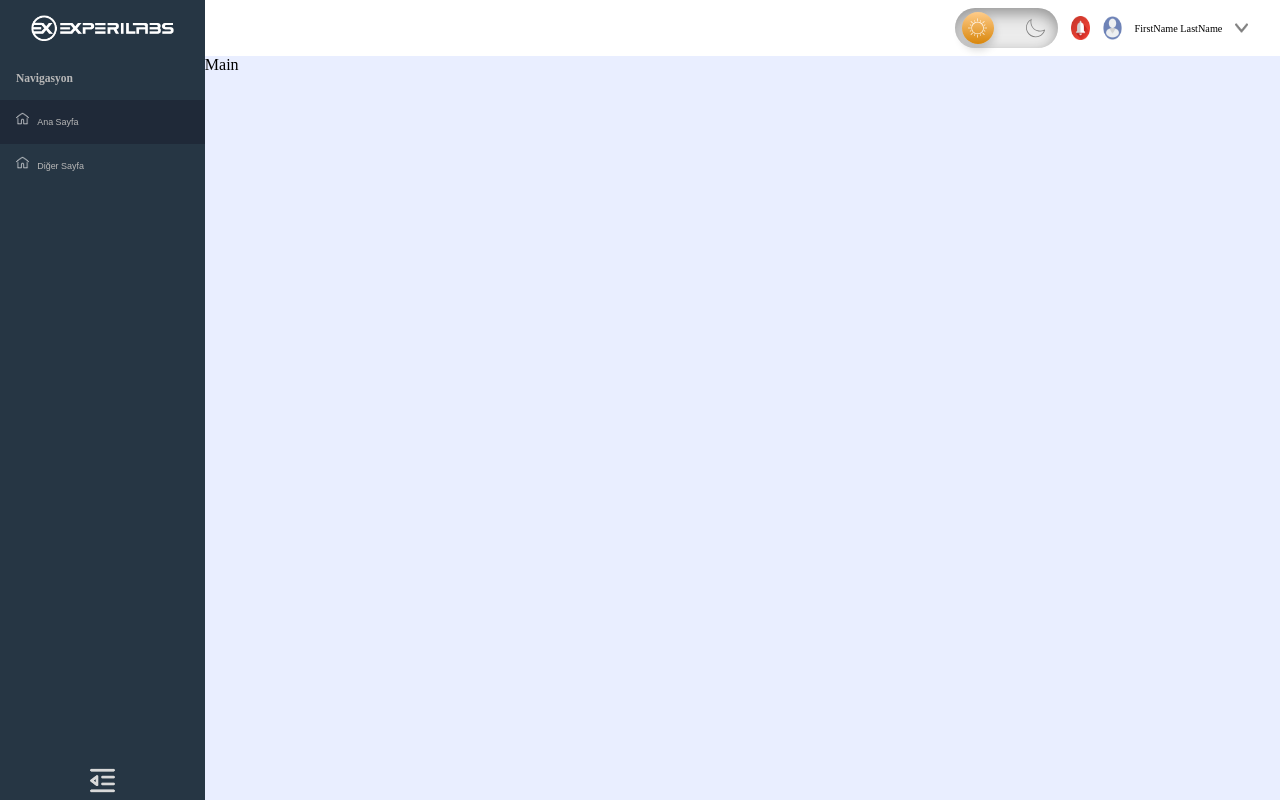
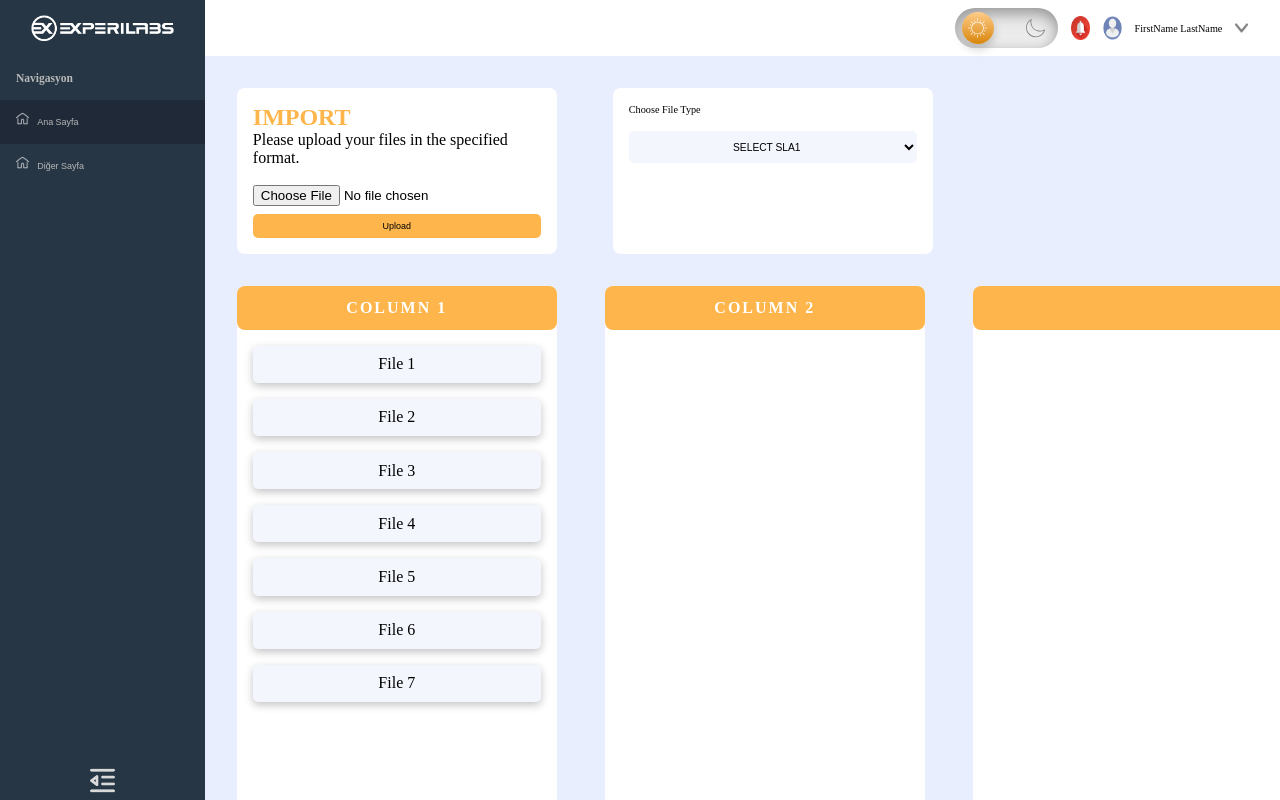
Before and after one commit to chnozata20/MusteriSikayetiReactApp, a React (Create React App) app: page / in a window 1280 px wide. Built offline with nearby package versions, Linux system fonts and the light colour scheme.

Commit message:
drag and drop added

```diff
--- a/package.json
+++ b/package.json
@@ -6,8 +6,11 @@
     "@testing-library/jest-dom": "^5.16.5",
     "@testing-library/react": "^13.4.0",
     "@testing-library/user-event": "^13.5.0",
-    "react": "^18.2.0",
+     "react": "^18.2.0",
+    "react-dnd": "^16.0.1",
+    "react-dnd-html5-backend": "^16.0.1",
     "react-dom": "^18.2.0",
+    "react-draggable": "^4.4.5",
     "react-router-dom": "^6.11.2",
     "react-scripts": "5.0.1",
     "web-vitals": "^2.1.4"
--- /dev/null
+++ b/src/components/Column.js
@@ -0,0 +1,29 @@
+import React from 'react'
+import { useDrag } from "react-dnd";
+
+const Column = ({ item, playerType, onDropPlayer, index }) => {
+  const [{ isDragging }, dragRef] = useDrag({
+    type: playerType,
+    item: () => ({ ...item, index }),
+    end: (item, monitor) => {
+      const dropResult = monitor.getDropResult();
+
+      if (item && dropResult) {
+        onDropPlayer(item);
+      }
+    },
+    collect: (monitor) => ({
+      isDragging: monitor.isDragging(),
+    }),
+  });
+
+  return (
+    <div className='columnContainer'
+    ref={dragRef}
+    >
+       {item.name}
+    </div>
+  )
+}
+
+export default Column
--- /dev/null
+++ b/src/components/DragandDrop.css
@@ -0,0 +1,53 @@
+.Boards{
+    display: flex;
+    flex-direction: row;
+    gap:3rem;
+    margin-left: 2rem;
+    /* justify-content: space-between; */
+}
+.Board1 {
+    width: 20rem;
+    height: 40rem;
+    /* border: 1px solid #263644; */
+    background-color: white;
+    border-radius: .5rem;
+  }
+  .Board2{
+    width: 20rem;
+    height: 40rem;
+    /* border: 1px solid #263644; */
+    background-color: white;
+    border-radius: .5rem;
+  }
+  .Board3{
+    width: 46rem;
+    height: 40rem;
+    /* border: 1px solid #263644; */
+    background-color: white;
+    border-radius: .5rem;
+  }
+  .columnsBg{
+    background-color: #feb64c;
+    display: flex;
+    flex-direction: column;
+    text-align: center;
+    padding: .8rem;
+    border-radius: .5rem;
+    color:white;
+    font-size: 1rem;
+    font-weight: bold;
+    letter-spacing: 2px;
+  }
+  .styleColumn{
+    background-color: gray;
+    padding: 1rem;
+  }
+  .fileStyle{
+    background-color: #F3F6FD;
+    padding: .6rem;
+    border-radius: 5px;
+    margin: 1rem;
+    align-items: center;
+    text-align: center;
+    box-shadow: rgba(0, 0, 0, 0.24) 0px 3px 8px;
+  }
--- /dev/null
+++ b/src/components/DragandDrop.js
@@ -0,0 +1,102 @@
+import { useState } from "react";
+import { useDrop } from "react-dnd";
+import Draggable from 'react-draggable';
+import "./DragandDrop.css";
+import Column from "./Column";
+
+const DragandDrop = () => {
+  const [columns, setColumns] = useState([
+    { name: "File 1" },
+    { name: "File 2" },
+    { name: "File 3" },
+    { name: "File 4" },
+    { name: "File 5" },
+    { name: "File 6" },
+    { name: "File 7" },
+  ]);
+
+  const [files, setFiles] = useState([]);
+
+  const [{ isOver }, addTofilesRef] = useDrop({
+    accept: "column",
+    collect: (monitor) => ({ isOver: !!monitor.isOver() }),
+  });
+
+  console.log(isOver);
+  const [{ isOver: isColumnOver }, removeFromfilesRef] = useDrop({
+    accept: "files",
+    collect: (monitor) => ({ isOver: !!monitor.isOver() }),
+  });
+
+  const moveColumnTofiles = (item) => {
+    console.log(item);
+    setColumns((prev) => prev.filter((_, i) => item.index !== i));
+    setFiles((prev) => [...prev, item]);
+  };
+
+  const removeColumnFromfiles = (item) => {
+    setFiles((prev) => prev.filter((_, i) => item.index !== i));
+    setColumns((prev) => [...prev, item]);
+  };
+
+  return (
+    <>
+
+      <div className="Boards">
+
+        <div className="Board1"
+        ref={removeFromfilesRef}
+        > <span className="columnsBg">COLUMN 1</span>
+
+        {columns.map((p, i) => (
+         <div className="fileStyle">
+          <Column
+          item={p}
+          key={i}
+          playerType="column"
+          onDropPlayer={moveColumnTofiles}
+          index={i}
+          />
+          </div>
+          ))}
+
+        </div>
+
+
+
+        <div className="Board2"
+        ref={addTofilesRef}
+        ><span className="columnsBg">COLUMN 2</span>
+           {files.map((p, i) => (
+        <div className="fileStyle">
+              <Column
+                item={p}
+                key={i}
+                index={i}
+                playerType="files"
+                onDropPlayer={removeColumnFromfiles}
+              />
+            </div>
+            ))}
+        </div>
+        <div className="Board3"
+        ref={removeFromfilesRef}
+        ><span className="columnsBg">DETAILS</span>
+        {files.map((p, i) => (
+           <div className="fileStyle">
+              <Column
+                item={p}
+                key={i}
+                index={i}
+                playerType="files"
+                onDropPlayer={removeColumnFromfiles}
+              />
+               </div>
+            ))}
+        </div>
+      </div>
+    </>
+  );
+};
+
+export default DragandDrop;
--- /dev/null
+++ b/src/components/Upload.css
@@ -0,0 +1,77 @@
+.upload-btn {
+    font-size: 0.7vw;
+  cursor: pointer;
+    border-radius: 5px;
+    border: none;
+    font-weight: normal;
+    background-color: #feb64c;
+    color: #000;
+    width: 100%;
+    margin-top: 0.5rem;
+    margin-left: 0;
+    height: 3vh;
+    display: flex;
+    text-align: center;
+    justify-content: center;
+    align-items: center;
+  }
+
+  .uploadContainer{
+      display: flex;
+      flex-direction: row;
+      width: 100%;
+      gap:1.5rem;
+      border-radius: .5rem;
+      /* border: 1px solid red;; */
+  }
+  .box-parent{
+      width: 18rem;
+      display: flex;
+      margin:2rem;
+      flex-direction: column;
+      /* gap: 1rem; */
+      background-color: #fff;
+      border-radius: .5rem;
+      padding: 1rem;
+       margin-top: 2rem;
+      /* border:1px solid black;  */
+  }
+  .importText{
+      color: #feb64c;
+      font-weight: bold;
+      font-size: 1.5rem;
+  }
+  .select-sla-container{
+      width: 18rem;
+      display: flex;
+      flex-direction: column;
+      gap: 1rem;
+      background-color: #fff;
+      border-radius: .5rem;
+      padding: 1rem;
+      margin-top: 2rem;
+      margin:2rem;
+      margin-left: 0;
+      /* border:1px solid black;  */
+    }
+    .select-sla-container .label-import-1{
+      display: flex;
+      justify-content: flex-start;
+      align-items: center;
+      color: rgb(0, 0, 0);
+      font-size: 0.8vw;
+      font-weight: normal;
+  }
+  .select-sla-container select{
+    font-size: 0.8vw;
+    display: flex;
+    align-items: center;
+    justify-content: center;
+    background-color: #F3F6FD;
+    text-align: center;
+    border: none;
+    color: #000;
+    width: 100%;
+    height: 4vh;
+    border-radius: 5px;
+  }
--- /dev/null
+++ b/src/components/Upload.js
@@ -0,0 +1,47 @@
+import React from "react";
+import "./Upload.css";
+const Upload = () => {
+  return (
+
+    <>
+    <div className="uploadContainer">
+
+      <div className="box-parent">
+      <div><span className="importText">IMPORT</span></div>
+        <label className="explain">
+          Please upload your files in the specified format.
+        </label>
+        <br/>
+        <input
+          type="file"
+          id="file"
+          accept=".xlsx"
+          required="required"
+          // onChange={handleFileChange}
+          // onChange={ReadUploadFile}
+        />
+        <button
+          className="upload-btn"
+          // onClick={handleUploadClick}
+        >
+          Upload
+        </button>
+      </div>
+      <div className="select-sla-container">
+        <label className="label-import-1">Choose File Type</label>
+        <select
+          name="selectSla"
+          id="selectSla"
+          // onChange={event => setSelectedSla(event.target.value)}
+        >
+          <option value="-1">{"SELECT SLA1"}</option>
+          <option value="-2">{"SELECT SLA2"}</option>
+          <option value="-3">{"SELECT SLA2"}</option>
+        </select>
+      </div>
+      </div>
+    </>
+  );
+};
+
+export default Upload;
--- a/src/index.css
+++ b/src/index.css
@@ -1,5 +1,10 @@
 * {
-    margin: 0;
-    padding: 0;
+  margin: 0;
+  padding: 0;
 
-  }
+}
+
+:root{
+  --backgroundColor: #e9eeff;
+  --textColor: #000
+}
--- a/src/pages/Main.js
+++ b/src/pages/Main.js
@@ -1,12 +1,20 @@
 import React from 'react'
 import Layout from '../layout/Layout'
 import "../styles/Main.css"
+import DragandDrop from '../components/DragandDrop'
+import { DndProvider } from "react-dnd";
+import { HTML5Backend } from "react-dnd-html5-backend";
+import Upload from '../components/Upload'
 
 export default function Main() {
   return (
     <Layout>
-      <div className='main-parent'>Main</div>
-
+      <DndProvider backend={HTML5Backend}>
+      <div className='main-parent'>
+      <Upload/>
+      <DragandDrop/>
+      </div>
+      </DndProvider>
     </Layout>
 
   )
--- a/src/styles/Main.css
+++ b/src/styles/Main.css
@@ -1,6 +1,6 @@
 .main-parent{
-    width: 20vw;
-    height: 10vh;
+    width: 200vh;
+    height: 100vh;
     background-color: var(--backgroundColor);
     color: var(--textColor);
 }
```
Also changed, not shown: 1 other file (tests, documents, lock files or other folders).
